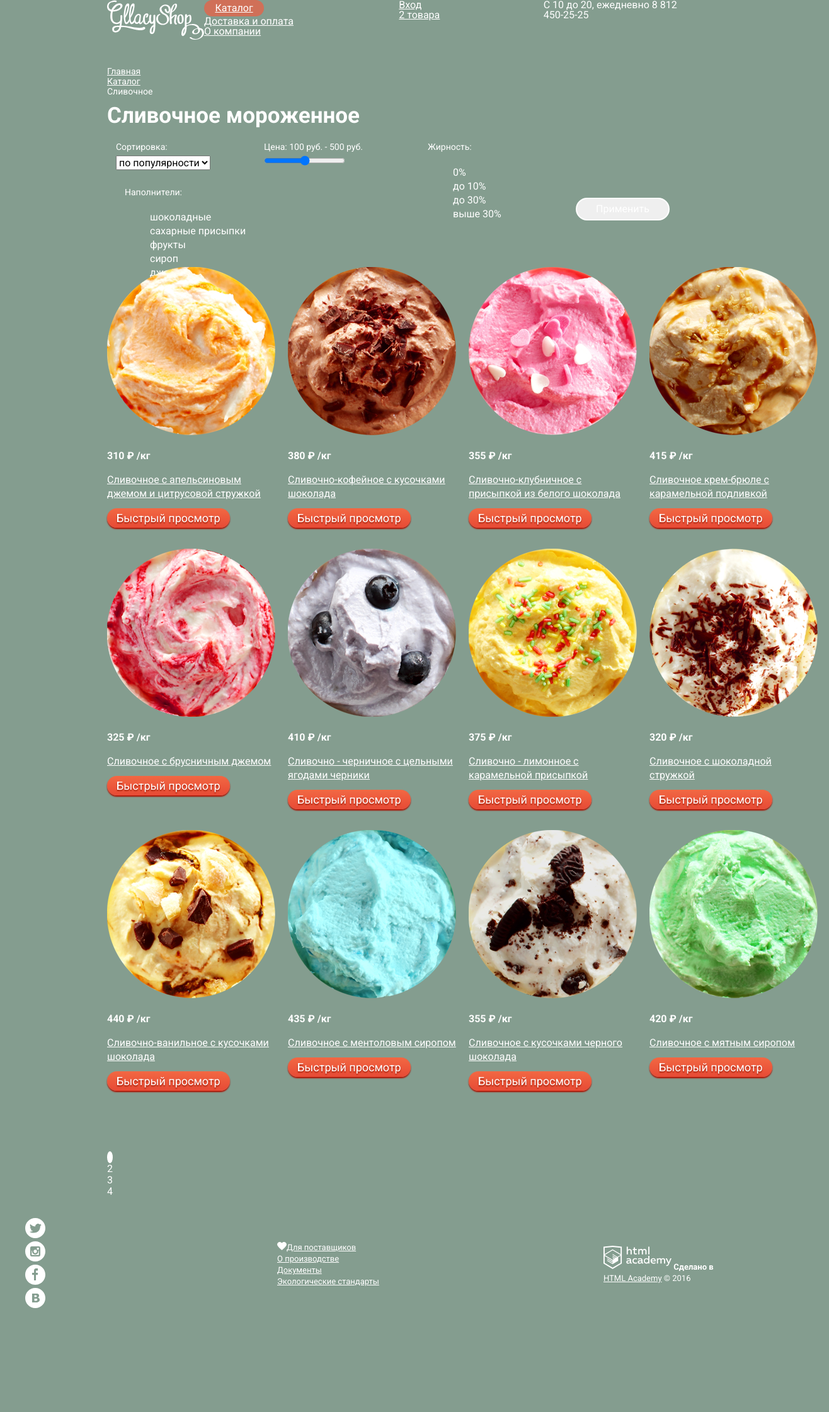
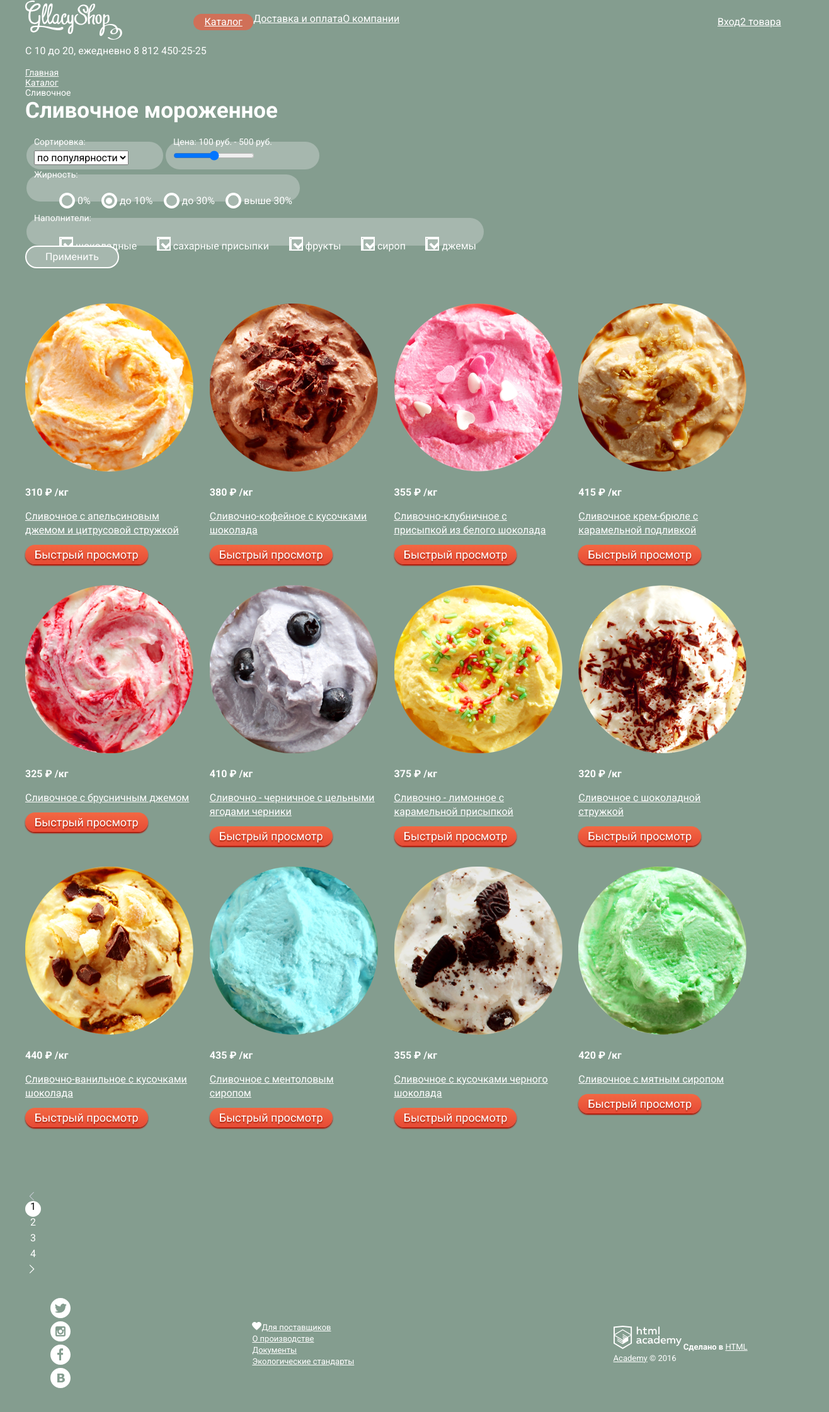
Before and after one commit to adkondr/480797-gllacy, a plain HTML site: page catalog.html in a window 1280 px wide. Shown: the whole page at 63% size, 1316 px wide, since content can reach past the window. Drawn offline with nearby package versions, Linux system fonts and the light colour scheme.

Commit message:
правки к сеткам gllacy

```diff
--- a/catalog.html
+++ b/catalog.html
@@ -4,14 +4,13 @@
     <meta charset="utf-8">
     <title>Магазин мороженного "Gllacy Shop"</title>
     <link href="https://fonts.googleapis.com/css?family=Roboto:400,700&amp;subset=cyrillic" rel="stylesheet">
+    <link href="css/normalize.css" rel="stylesheet">
     <link href="css/style.css" rel="stylesheet">
-    <link href="css/normalize.css" rel="stylesheet">
   </head>
   <body>
     <header class="main-header">
+      <div class="container">
         <nav class="main-navigation">
-        <div class="main-navigation-wrapper">
-          <div class="container">
           <a class="main-header-logo" href="index.html">
             <img src="svg-gllacy/logo.svg" width="154" height="64" alt="Логотип магазина мороженного 'Gllacy'">
           </a>
@@ -25,10 +24,9 @@
             <li><a class="login-link" href="#">Вход</a></li>
             <li><a class="basket" href="#">2 товара</a></li>
           </ul>
-        <div class="opening-hours"><span>С 10 до 20, ежедневно</span> <span>8 812 450-25-25</span></div>
+        </nav>
+        <div class="opening-hours"><span class="time">С 10 до 20, ежедневно</span> <span class="phone">8 812 450-25-25</span></div>
       </div>
-    </div>
-      </nav>
     </header>
     <main class="container">
       <ul class="breadcrumbs">
@@ -42,7 +40,7 @@
 
         <h2 class="visually-hidden">Фильтр товаров</h2>
         <form class="filter" method="get" action="https://echo.htmlacademy.ru">
-          <div class="filtres-container">
+
           <fieldset class="sort">
             <legend for="sort">Сортировка:</legend>
               <select id="sort" name="sorting">
@@ -57,24 +55,40 @@
         </fieldset>
         <fieldset class="fat">
           <legend for="products">Жирность:</legend>
-            <ul id="products">
+            <ul id="products" class="products">
               <li class="filter-option">
-                <label><input class="visually-hidden filter-input filter-input-radio" type="radio" name="product-group" value="0">
+                <input class="visually-hidden filter-input filter-input-radio" id="1" type="radio" name="product-group" value="0">
+                  <label for="1" class="radio">
+                    <span class="wrapper">
+                      <span class="circle"></span>
+                    </span>
                     <span class="percent">0%</span>
                 </label>
               </li>
               <li class="filter-option">
-                <labeL><input class="visually-hidden filter-input filter-input-radio" type="radio" name="product-group" value="10" checked>
+                <input class="visually-hidden filter-input filter-input-radio" id="2" type="radio" name="product-group" value="10" checked>
+                  <label for="2" class="radio">
+                    <span class="wrapper">
+                      <span class="circle"></span>
+                    </span>
                     <span class="percent">до 10%</span>
                 </label>
               </li>
               <li class="filter-option">
-                <label><input class="visually-hidden filter-input filter-input-radio" type="radio" name="product-group" value="30">
+                <input class="visually-hidden filter-input filter-input-radio" id="3" type="radio" name="product-group" value="30">
+                  <label for="3" class="radio">
+                    <span class="wrapper">
+                      <span class="circle"></span>
+                    </span>
                     <span class="percent">до 30%</span>
                 </label>
               </li>
               <li class="filter-option">
-                <label><input class="visually-hidden filter-input filter-input-radio" type="radio" name="product-group" value="30+">
+                <input class="visually-hidden filter-input filter-input-radio" id="4" type="radio" name="product-group" value="30+">
+                  <label for="4" class="radio">
+                    <span class="wrapper">
+                      <span class="circle"></span>
+                    </span>
                     <span class="percent">выше 30%</span>
                 </label>
               </li>
@@ -82,36 +96,56 @@
         </fieldset>
         <fieldset class="filler">
           <legend for="fillers">Наполнители:</legend>
-          <ul id="fillers">
+          <ul id="fillers" class="fillers">
             <li class="filter-option">
-              <label><input class="visually-hidden filter-input filter-input-checkbox" type="checkbox" name="filler" value="chocolate" checked>
+              <input class="visually-hidden filter-input filter-input-checkbox" id="chocolate" type="checkbox" name="filler" value="chocolate" checked>
+                <label for="chocolate" class="checkbox">
+                  <span class="wrappers">
+                    <span class="square"></span>
+                  </span>
                   шоколадные
               </label>
             </li>
             <li class="filter-option">
-              <label><input class="visually-hidden filter-input filter-input-checkbox" type="checkbox" name="filler" value="sugar" checked>
+              <input class="visually-hidden filter-input filter-input-checkbox" id="sugar" type="checkbox" name="filler" value="sugar" checked>
+                <label for="sugar" class="checkbox">
+                  <span class="wrappers">
+                    <span class="square"></span>
+                  </span>
                   сахарные присыпки
               </label>
             </li>
             <li class="filter-option">
-              <label><input class="visually-hidden filter-input filter-input-checkbox" type="checkbox" name="filler" value="fruit">
+              <input class="visually-hidden filter-input filter-input-checkbox" id="fruit" type="checkbox" name="filler" value="fruit">
+                  <label for="fruit" class="checkbox">
+                    <span class="wrappers">
+                      <span class="square"></span>
+                    </span>
                     фрукты
               </label>
             </li>
             <li class="filter-option">
-              <label><input class="visually-hidden filter-input filter-input-checkbox" type="checkbox"  name="filler" value="syrup">
+              <input class="visually-hidden filter-input filter-input-checkbox" id="syrup" type="checkbox"  name="filler" value="syrup">
+                <label for="syrup" class="checkbox">
+                  <span class="wrappers">
+                    <span class="square"></span>
+                  </span>
                   сироп
               </label>
             </li>
             <li class="filter-option">
-              <label><input class="visually-hidden filter-input filter-input-checkbox" type="checkbox"  name="filler" value="jam">
+              <input class="visually-hidden filter-input filter-input-checkbox" id="jam" type="checkbox"  name="filler" value="jam">
+                <label for="jam" class="checkbox">
+                  <span class="wrappers">
+                    <span class="square"></span>
+                  </span>
                   джемы
               </label>
             </li>
           </ul>
         </fieldset>
         <button type="submit" class="filter-button">Применить</button>
-        </div>
+
       </form>
 
   </section>
@@ -217,16 +251,19 @@
           </li>
         </ul>
         <ul class="pagination-list">
-            <li class="pagination-icon"></li>
+            <button class="pagination-icon active"><svg xmlns="http://www.w3.org/2000/svg" width="9" height="14" viewBox="0 0 8 12"><path fill="#C1C6CE" d="M7.237 5.642L1.729.133a.506.506 0 1 0-.716.716L6.163 6l-5.151 5.15a.507.507 0 0 0 .716.717l5.509-5.509a.504.504 0 0 0 0-.716z"/></svg>
+            </button>
             <li><a class="pagination-item-current">1</a></li>
             <li><a class="pagination-item" href="#">2</a></li>
             <li><a class="pagination-item" href="#">3</a></li>
             <li><a class="pagination-item" href="#">4</a></li>
+            <button class="pagination-icon"><svg xmlns="http://www.w3.org/2000/svg" width="9" height="14" viewBox="0 0 8 12"><path fill="#ffffff" d="M7.237 5.642L1.729.133a.506.506 0 1 0-.716.716L6.163 6l-5.151 5.15a.507.507 0 0 0 .716.717l5.509-5.509a.504.504 0 0 0 0-.716z"/></svg>
+            </button>
         </ul>
     </section>
   </main>
   <footer class="main-footer">
-    <div class="footer-container">
+    <div class="container">
     <div class="footer-social">
       <ul class="social">
         <li><a class="social-button" href="#"><span class="visually-hidden">Твиттер</span>
--- a/css/style.css
+++ b/css/style.css
@@ -1,5 +1,5 @@
 body {
-  margin: 10px;
+  margin: 0px;
   padding: 0;
   font-size: 16px;
   line-height: 22px;
@@ -53,10 +53,12 @@ input[type="radio"].visually-hidden {
 .time {
   width: 14px;
   height: 16px;
+  color: #ffffff;
 }
 .phone {
   width: 22px;
   height: 24px;
+  color: #ffffff;
 }
 .slide {
   list-style: none;
@@ -68,10 +70,6 @@ input[type="radio"].visually-hidden {
   background-color: #ffffff;
   border: 2px solid #ffffff;
   border-radius: 50%;
-}
-.first-slide:hover,
-.first-slide:focus{
-  background-color: #b2c1b7;
 }
 .first-slide:active{
   background-color: #ffffff;
@@ -127,6 +125,7 @@ input[type="radio"].visually-hidden {
   background: url("../img/rasbbg.jpg");
   background-position: 0 0;
   background-repeat: no-repeat;
+  margin-left: 0;
 }
 .shoko {
   background: url("../img/shokbg.jpg");
@@ -155,7 +154,10 @@ input[type="radio"].visually-hidden {
 .description {
   background-image: url("../img/waff.png");
   background-position: 0 0;
-  background-repeat: no-repeat;
+  background-repeat: repeat;
+  border-radius: 20px;
+  margin-top: 35px;
+  margin-bottom: 40px;
 }
 .button {
   text-align: center;
@@ -175,22 +177,29 @@ input[type="radio"].visually-hidden {
   box-shadow: inset 0 2px 2px #ac1000;
 }
 .give-two {
+  width: 278px;
   font-size: 32px;
   line-height: 44px;
   padding: 20px 40px;
   border-radius: 40px;
 }
 .want-jam {
+  width: 165px;
   font-size: 18px;
   line-height: 24px;
   padding: 15px 20px;
   border-radius: 40px;
+  margin-right: 20px;
+  margin-top: 45px;
 }
 .want-shoko {
+  width: 190px;
   font-size: 18px;
   line-height: 24px;
   padding: 15px 20px;
   border-radius: 40px;
+  margin-right: 20px;
+  margin-top: 45px;
 }
 .hit-description {
   color: #ffffff;
@@ -233,8 +242,11 @@ input[type="radio"].visually-hidden {
   background-repeat: no-repeat;
 }
 .send {
+  width: 130px;
+  height: 45px;
   font-size: 18px;
   line-height: 24px;
+  text-align: center;
   padding: 13px 20px;
   border-radius: 40px;
 }
@@ -254,7 +266,7 @@ input[type="radio"].visually-hidden {
 }
 .news {
   background-image: url("../img/strawbback.jpg");
-  background-position: 0 0;
+  background-position: -30px -220px;
   background-repeat: no-repeat;
 }
 .news-blog {
@@ -270,7 +282,7 @@ input[type="radio"].visually-hidden {
 }
 .subscription {
   background-image: url("../img/post.png");
-  width: 560px;
+  width: 46.6%;
   height: 220px;
   padding: 5px;
   background-position: 0 0;
@@ -369,6 +381,8 @@ input[type="radio"].visually-hidden {
   color: #ffffff;
 }
 .pagination-list a {
+  display: inline-flex;
+  justify-content: center;
   font-size: 16px;
   line-height: 18px;
   color: #ffffff;
@@ -383,6 +397,7 @@ input[type="radio"].visually-hidden {
 }
 .filter-button {
   color: #ffffff;
+  background-color: #a6b7ae;
   font-size: 16px;
   line-height: 18px;
   padding: 7px 30px;
@@ -394,6 +409,9 @@ input[type="radio"].visually-hidden {
   background: #ffffff;
   color: #000000;
 }
+.filter-button:active {
+  box-shadow: 0 -2px 2px #6a6b6a;
+}
 .quick-view {
   font-size: 18px;
   line-height: 24px;
@@ -404,11 +422,16 @@ input[type="radio"].visually-hidden {
   text-decoration: underline;
 }
 .pagination-icon{
-  background-image: url("../svg-gllacy/icon-right-small.svg");
-  background-position: 0 0;
-  background-repeat: no-repeat;
+  background: transparent;
+  border: none;
 }
-.pagination-item-current {
+.pagination-icon .active svg path{
+  fill: #fff;
+}
+.pagination-icon:first-child{
+  transform: rotate(180deg);
+}
+.pagination-list .pagination-item-current {
   background: #ffffff;
   color: #000000;
   width: 25px;
@@ -428,20 +451,24 @@ input[type="radio"].visually-hidden {
 html,
 body {
   min-width: 1200px;
-  min-height: 2416px;
 }
 .container {
-  width: 940px;
+  width: 1200px;
   margin: 0 auto;
-  padding: 0 10px;
+  padding: 0 2.3%;
 }
 .main-header {
   margin-bottom: 15px;
 }
 .main-navigation {
   display: flex;
-  flex-direction: column;
+  flex-direction: row;
   align-items: center;
+  justify-content: space-between;
+}
+.site-navigation-container{
+  display: flex;
+  width: 46.6%;
 }
 .main-header-logo {
   width: 160px;
@@ -449,16 +476,22 @@ body {
   order: -1;
 }
 .site-navigation {
-  width: 360px;
+  display: flex;
+  width: 46.6%;
   margin: 0;
   padding: 0;
-
   list-style: none;
 }
+.user-navigation-container {
+  display: flex;
+  width: 22.2%;
+}
 .user-navigation {
-  width: 267px;
+  display: flex;
+  width: 22.2%;
   margin: 0;
   padding: 0;
+  justify-content: flex-end;
 
   list-style: none;
 }
@@ -470,18 +503,16 @@ body {
   display: flex;
   justify-content: space-between;
 }
-.offers-container {
+.offers-list {
   display: flex;
   flex-direction: column;
   justify-content: center;
   width: 100%;
   min-height: 590px;
+  margin: 0;
 
 }
 .offers {
-  margin: 0;
-}
-.offers-list {
   margin: 0;
 }
 .ice-cream1 {
@@ -503,17 +534,15 @@ body {
   margin-top: -35px;
   /*align-self: center;*/
 }
-.features-container {
+.features {
   display: flex;
   align-items: center;
-  width: 1146px;
 }
 .features-list {
-  /*margin-left: -300px;*/
-  width: 560px;
+  width: 46.6%;
   min-height: 230px;
   border-radius: 20px;
-  margin-left: 20px;
+  margin-left: 2.2%;
   margin-right: 0;
 }
 .features-list p {
@@ -525,38 +554,25 @@ body {
   margin-left: 20px;
   margin-bottom: 0;
 }
-.want-jam {
-  margin-left: 375px;
-  margin-top: 45px;
-}
-.want-shoko {
-  margin-left: 375px;
-  margin-top: 45px;
-}
-.catalog-container {
-
-
-}
 .catalog-list {
   display: flex;
   flex-wrap: wrap;
-  width: 1146px;
   padding: 0;
   margin: 0;
 
   list-style: none;
 }
 .catalog-item {
-  width: 267px;
+  width: 22.2%;
   margin-bottom: 20px;
-  margin-right: 20px;
+  margin-right: 2.2%;
 }
 .catalog-item:nth-child(4n) {
   margin-right: 0;
 }
-.hit {
-  margin-top; -140px;
-}
+/*.hit {
+  margin-top: -240px;
+}*/
 .description-container {
   display: flex;
   align-items: center;
@@ -583,14 +599,14 @@ body {
 }
 .news-subscription-container {
   display: flex;
-  align-items: center;
-  width: 1146px;
+  align-items: flex-start;
+
 }
 .news {
-  width: 560px;
+  width: 46.6%;
   height: 220px;
   border-radius: 20px;
-  margin-right: 26px;
+  margin-right: 2.3%;
   margin-bottom: 40px;
 }
 .news-blog {
@@ -601,10 +617,10 @@ body {
   margin-left: 20px;
 }
 .subscription {
-  width: 560px;
+  width: 46.6%;
   height: 220px;
   border-radius: 20px;
-  margin-right: 26px;
+  margin-right: 2.3%;
   margin-bottom: 40px;
 }
 .subscription-note {
@@ -618,12 +634,16 @@ body {
 .location {
   display: flex;
   align-items: center;
-  width: 1146px;
+  width: 100%;
+}
+.map {
+  width: 100%;
+  height: 430px;
 }
 .contacts {
   min-width: 302px;
   min-height: 305px;
-  margin-left: -330px;
+  margin-left: -630px;
 }
 .address {
   min-width: 220px;
@@ -635,61 +655,83 @@ body {
   margin-left: 27px;
 }
 .main-footer {
-  width: 1146px;
+  width: 100%;
   padding: 0 0;
   margin-top: 20px;
  }
- .main-footer .footer-container{
+ .main-footer .container{
    display: flex;
    align-items: center;
+   justify-content: space-between;
  }
  .footer-social {
-  width: 190px;
-  margin-right: 210px;
+  width: 22.2%;
 }
-.footer-nav-item {
-  width: 330px;
+.footer-nav {
+  width: 46.6%;
 }
 .footer-copyright {
-  width: 188px;
-  margin-left: auto;
+  width: 22.2%;
+  margin-right: 0;
 }
 .breadcrumbs {
   padding: 0;
   margin: 0;
-  margin-top: -40px;
 }
 .page-title {
   margin: 0;
-  margin-top: 10px;
+
   margin-bottom: 21px;
   padding: 0;
 }
-.filtres-container {
+.filter {
   display: flex;
   align-items: center;
   flex-wrap: wrap;
-  width: 1146px;
+
+  width: 71%;
   margin-bottom: 40px;
+
 }
 .sort {
   width: 193px;
-  height: 56px;
+  height: 36px;
+  background-color: #a6b7ae;
+  border-radius: 40px;
+  align-items: center;
 }
 .price {
-  width: 218px;
-  height: 56px;
-  margin-left: 16px;
+  width: 220px;
+  height: 36px;
+  background-color: #a6b7ae;
+  border-radius: 40px;
+  align-items: center;
 }
 .fat {
-  width: 415px;
-  height: 56px;
-  margin-left: 16px;
+  width: 410px;
+  height: 36px;
+  margin-right: 0;
+  background-color: #a6b7ae;
+  border-radius: 40px;
+  align-items: center;
+}
+.products {
+  display: flex;
+  align-items: center;
+  justify-content: space-between;
 }
 .filler {
   width: 702px;
-  height: 56px;
-  margin-left: 16px;
+  height: 36px;
+  background-color: #a6b7ae;
+  border-radius: 40px;
+  align-items: center;
+  margin-top: 18px;
+}
+.fillers {
+  display: flex;
+  align-items: center;
+  justify-content: space-between;
 }
 .pagination-list {
   padding: 0;
@@ -697,3 +739,43 @@ body {
 
   list-style: none;
 }
+.filter-input-radio {
+  display: none;
+}
+.radio .wrapper {
+  width: 17px;
+  height: 17px;
+  background-color: #a6b7ae;
+  border-radius: 50%;
+  border: 4px solid #ffffff;
+  display: inline-flex;
+  justify-content: center;
+  align-items: center;
+}
+.radio .wrapper .circle {
+  width: 10px;
+  height: 10px;
+  background-color: transparent;
+  border-radius: 50%;
+}
+.filter-input-radio:checked + .radio .wrapper .circle {
+  background-color: #ffffff;
+}
+.filter-input-checkbox {
+  display: none;
+}
+.checkbox .wrappers {
+  width: 18px;
+  height: 18px;
+  background-color: #a6b7ae;
+  border: 2px solid #ffffff;
+  display: inline-flex;
+  justify-content: center;
+  align-items: center;
+}
+.checkbox .wrappers .square {
+  width:18px;
+  height:18px;
+  background: url("../svg-gllacy/checkbox-on.svg");
+
+}
```
Also changed, not shown: index.html (+15 -15 lines), img/map.jpg, img/waff.png. Lines whose indentation alone changed are shown as unchanged.
